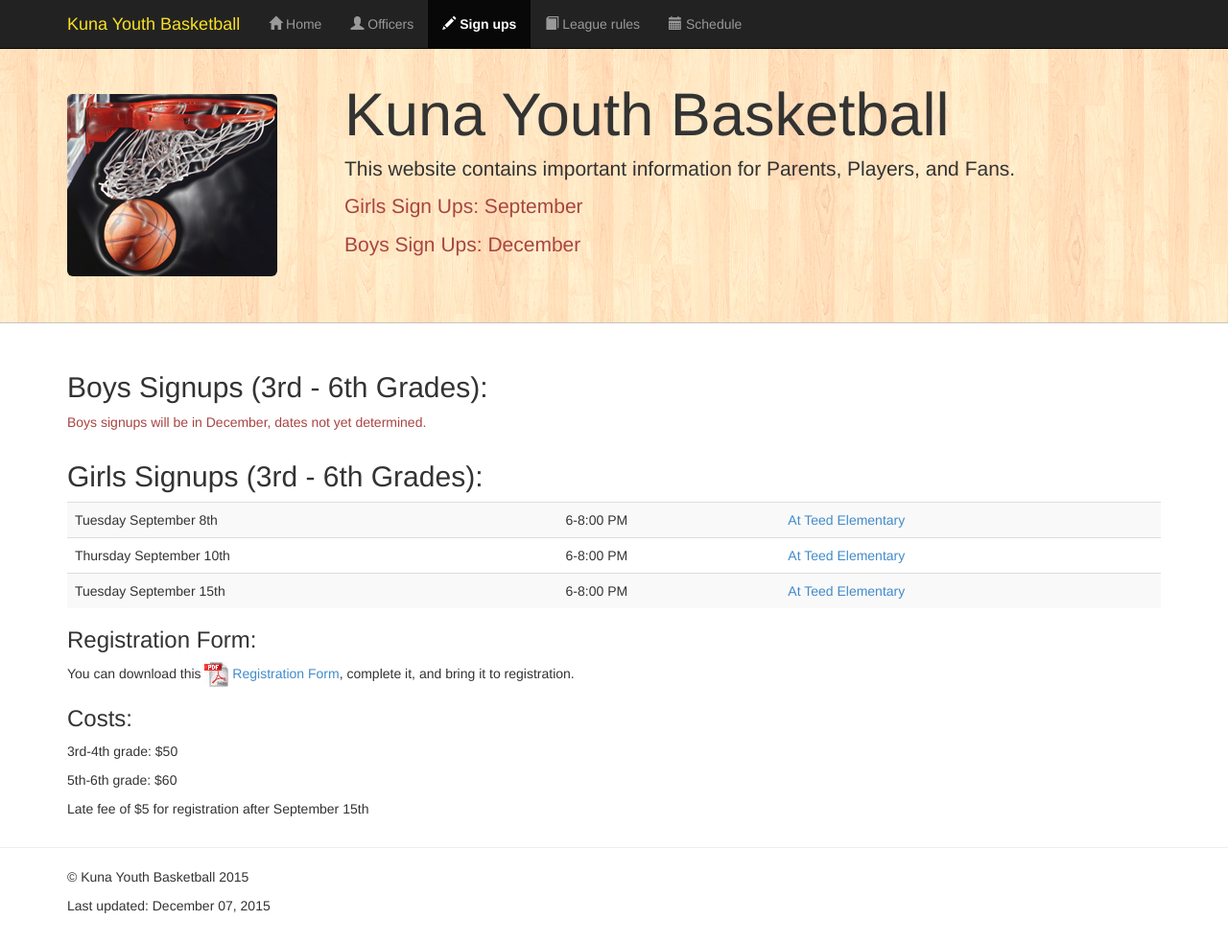
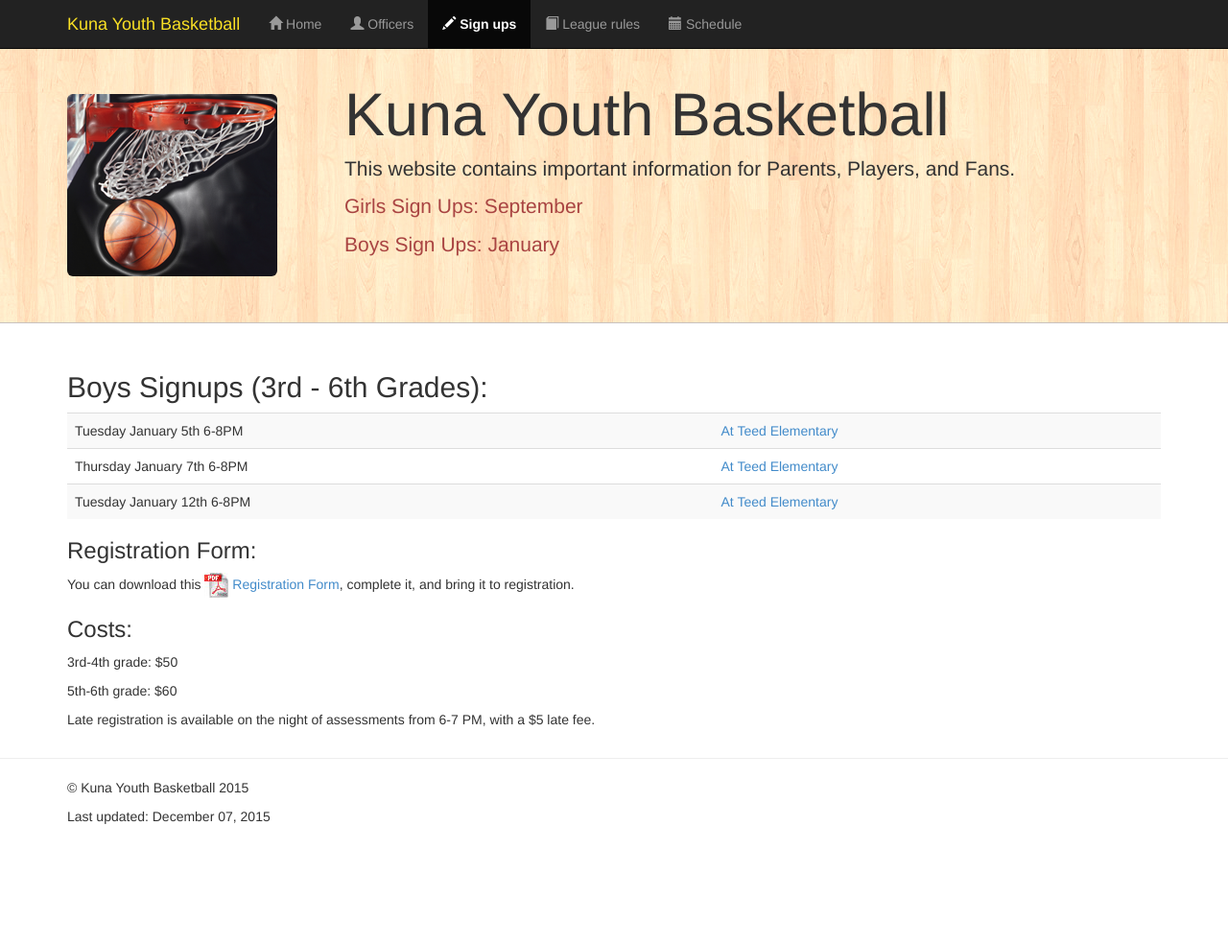
Before and after one commit to justinbkay/kunayouthbb, a Jekyll site: the page built from signups/index.html, in a window 1280 px wide and 984 px high. Shown: the whole window at 96% size. Built offline with Jekyll 4.4.1, drawn with Linux system fonts in a browser that asks for light colours; nearby versions of some CDN libraries; Markdown is read by kramdown in place of the engine named in the settings.

Commit message:
new updates for boys season

```diff
--- a/_config.yml
+++ b/_config.yml
@@ -1,3 +1,3 @@
 name: Kuna Youth Basketball
 markdown: redcarpet
-pygments: true
+highlighter: true
--- a/_layouts/default.html
+++ b/_layouts/default.html
@@ -56,7 +56,7 @@
         <h1 style="margin-top: -10px">Kuna Youth Basketball</h1>
         <p>This website contains important information for Parents, Players, and Fans.</p>
         <p class="text-danger">Girls Sign Ups: September</p>
-        <p class="text-danger">Boys Sign Ups: December</p>
+        <p class="text-danger">Boys Sign Ups: January</p>
       </div>
     </div>
 
--- a/officers/index.html
+++ b/officers/index.html
@@ -12,7 +12,7 @@ officers: active
       <td><a href="mailto:maustin208@gmail.com">Mike Austin</a></td>
     </tr>
     <tr>
-      <td>Girls Basketball VP</td>
+      <td>Girls Basketball VP:</td>
       <td>Nikki Bunnell</td>
     </tr>
     <tr>
--- a/signups/index.html
+++ b/signups/index.html
@@ -3,11 +3,7 @@ layout: default
 title: Kuna Youth Basketball Signups
 signups: active
 ---
-<div class="container">
-  <h2>Boys Signups (3rd - 6th Grades):</h2>
-  <p class="text-danger">Boys signups will be in December, dates not yet determined.</p>
-</div>
-<div class="container">
+<div class="container hidden">
   <h2>Girls Signups (3rd - 6th Grades):</h2>
 
   <table class="table table-striped table-hover">
@@ -38,31 +34,28 @@ signups: active
   <p>5th-6th grade: $60</p>
   <p>Late fee of $5 for registration after September 15th</p>
 </div>
-<div class="container hidden">
+<div class="container">
   <h2>Boys Signups (3rd - 6th Grades):</h2>
 
   <table class="table table-striped table-hover">
     <tr>
-      <td style="width: 200px;">Tuesday December 16th</td>
-      <td>6-8:00PM</td>
-      <td><a href="https://goo.gl/maps/Vjim4">At Silver Trail Elementary</a></td>
+      <td>Tuesday January 5th 6-8PM</td>
+      <td><a href="https://goo.gl/maps/XIaAh">At Teed Elementary</a></td>
     </tr>
     <tr>
-      <td>Thursday December 18th</td>
-      <td>6-8:00PM</td>
-      <td><a href="https://goo.gl/maps/Vjim4">At Silver Trail Elementary</a></td>
+      <td>Thursday January 7th 6-8PM</td>
+      <td><a href="https://goo.gl/maps/XIaAh">At Teed Elementary</a></td>
     </tr>
     <tr>
-      <td>Tuesday January 6th</td>
-      <td>6-8:00PM</td>
-      <td><a href="https://goo.gl/maps/Vjim4">At Silver Trail Elementary</a></td>
+      <td>Tuesday January 12th 6-8PM</td>
+      <td><a href="https://goo.gl/maps/XIaAh">At Teed Elementary</a></td>
     </tr>
   </table>
   <h3>Registration Form:</h3>
   <p>
     You can download this
-    <a href="/pdfs/kybb_form.pdf"><img src="/img/pdf.jpg"></img> Registration Form</a>,
-    complete it, and bring it to registration, or you can complete it and email it to <a href="mailto:maustin208@gmail.com">Mike Austin</a>.
+    <a href="/pdfs/boys_registration_2015.pdf"><img src="/img/pdf.jpg"></img> Registration Form</a>,
+    complete it, and bring it to registration.
   </p>
   <h3>Costs:</h3>
   <p>3rd-4th grade: $50</p>
```
Also changed, not shown: 2 other files.
